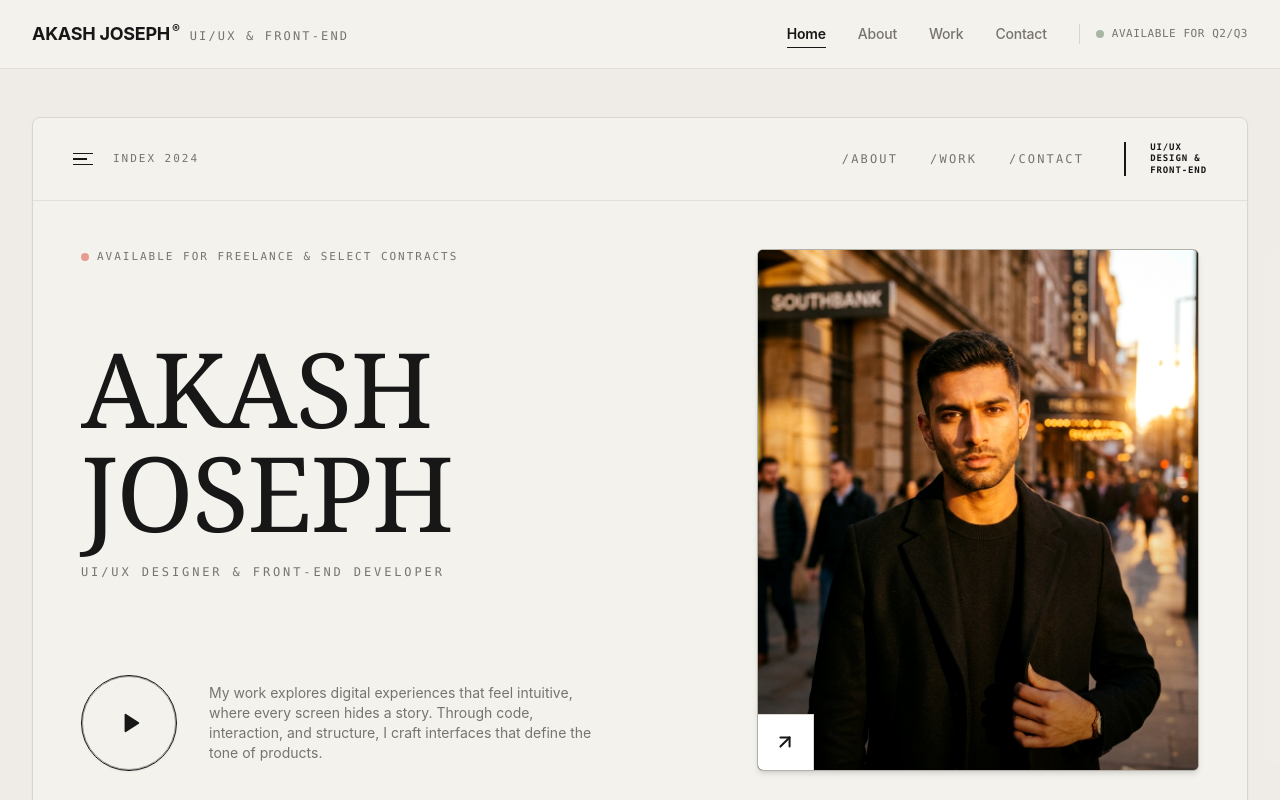
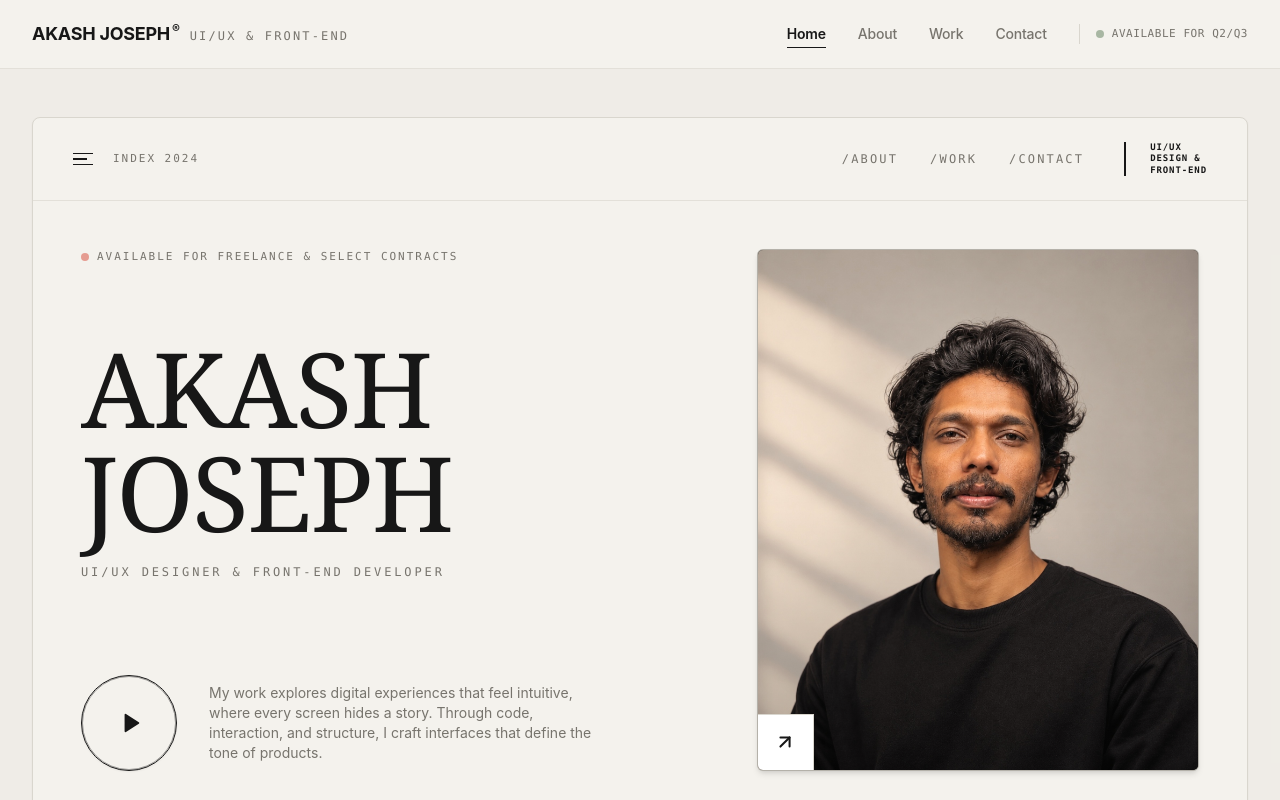
Before and after one commit to akashjo123/Akash-portfolio, a Next.js app: page / in a window 1280 px wide. Shown: the top 800 px of the page. Built offline with nearby package versions, Linux system fonts and the light colour scheme.

Commit message:
feat: update hero banner image with authentic portrait of Akash Joseph

```diff
--- a/components/Hero.tsx
+++ b/components/Hero.tsx
@@ -11,12 +11,12 @@ export default function Hero() {
 
   const portraits = [
     {
-      src: "/hero-portrait.jpg",
-      alt: "Akash Joseph — Creative Director & Front-End Developer in warm studio sunset light",
+      src: "/akash-portrait.jpg",
+      alt: "Akash Joseph — UI/UX Designer & Front-End Developer",
     },
     {
       src: "/hero-portrait-2.jpg",
-      alt: "Akash Joseph — Editorial Portrait in amber terracotta lighting",
+      alt: "Akash Joseph — Editorial Studio Portrait",
     },
   ];
 
@@ -158,11 +158,11 @@ export default function Hero() {
                       alt={portraits[activePhoto].alt}
                       fill
                       priority
-                      className="object-cover object-center filter contrast-[1.04]"
+                      className="object-cover object-[center_18%] filter contrast-[1.02]"
                       sizes="(max-width: 1024px) 100vw, 40vw"
                     />
-                    {/* Warm ambient sunset overlay gradient */}
-                    <div className="absolute inset-0 bg-gradient-to-t from-black/40 via-transparent to-transparent pointer-events-none" />
+                    {/* Subtle bottom shadow vignette */}
+                    <div className="absolute inset-0 bg-gradient-to-t from-black/25 via-transparent to-transparent pointer-events-none" />
                   </motion.div>
                 </AnimatePresence>
 
```
Also changed, not shown: public/akash-portrait.jpg (added), public/hero-portrait.jpg.
